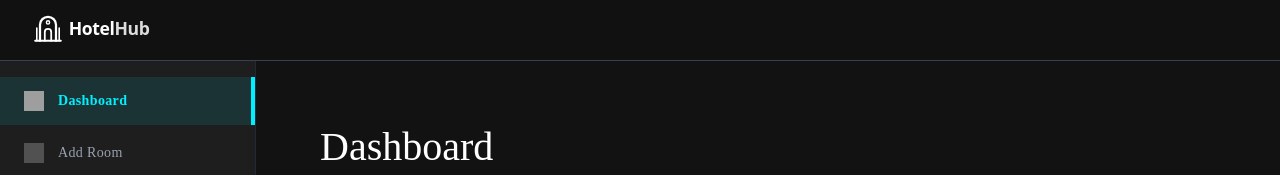
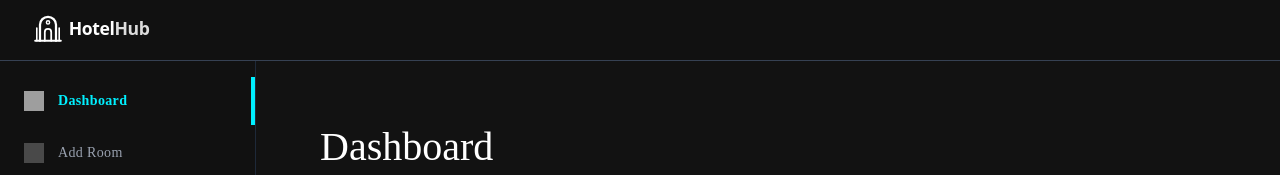
Before and after one commit to MehmoodCoder/Hotel_Booking_MERN_App, a React (Vite) app in the folder client/: page /owner in a window 1280 px wide. Shown: the top 175 px of the page. Built offline with nearby package versions, Linux system fonts and the light colour scheme; no server answers; grey boxes are pictures that could not be loaded.

Commit message:
Update UI

```diff
--- a/client/src/components/OwnerComponents/Sidebar.jsx
+++ b/client/src/components/OwnerComponents/Sidebar.jsx
@@ -21,7 +21,7 @@ const Sidebar = () => {
   ];
 
   return (
-    <aside className="md:w-64 w-16 border-r border-gray-800 min-h-screen pt-4 flex flex-col bg-[#1e1e1e]">
+    <aside className="md:w-64 w-16 border-r border-gray-800 min-h-screen pt-4 flex flex-col bg-[#111111]">
       <div className="flex flex-col gap-1">
         {sidebarLinks.map((item, index) => (
           <NavLink
@@ -31,8 +31,8 @@ const Sidebar = () => {
             className={({ isActive }) =>
               `relative flex items-center gap-3.5 px-6 py-3.5 transition-all duration-200 ${
                 isActive
-                  ? "bg-[#00F0FF]/10 text-[#00F0FF] font-semibold border-r-4 border-[#00F0FF]"
-                  : "text-gray-400 hover:bg-gray-800/40 hover:text-gray-200"
+                  ? "bg-transparent text-[#00F0FF] font-semibold border-r-4 border-[#00F0FF]"
+                  : "text-gray-400 hover:bg-transparent hover:text-gray-200"
               }`
             }
           >
```
